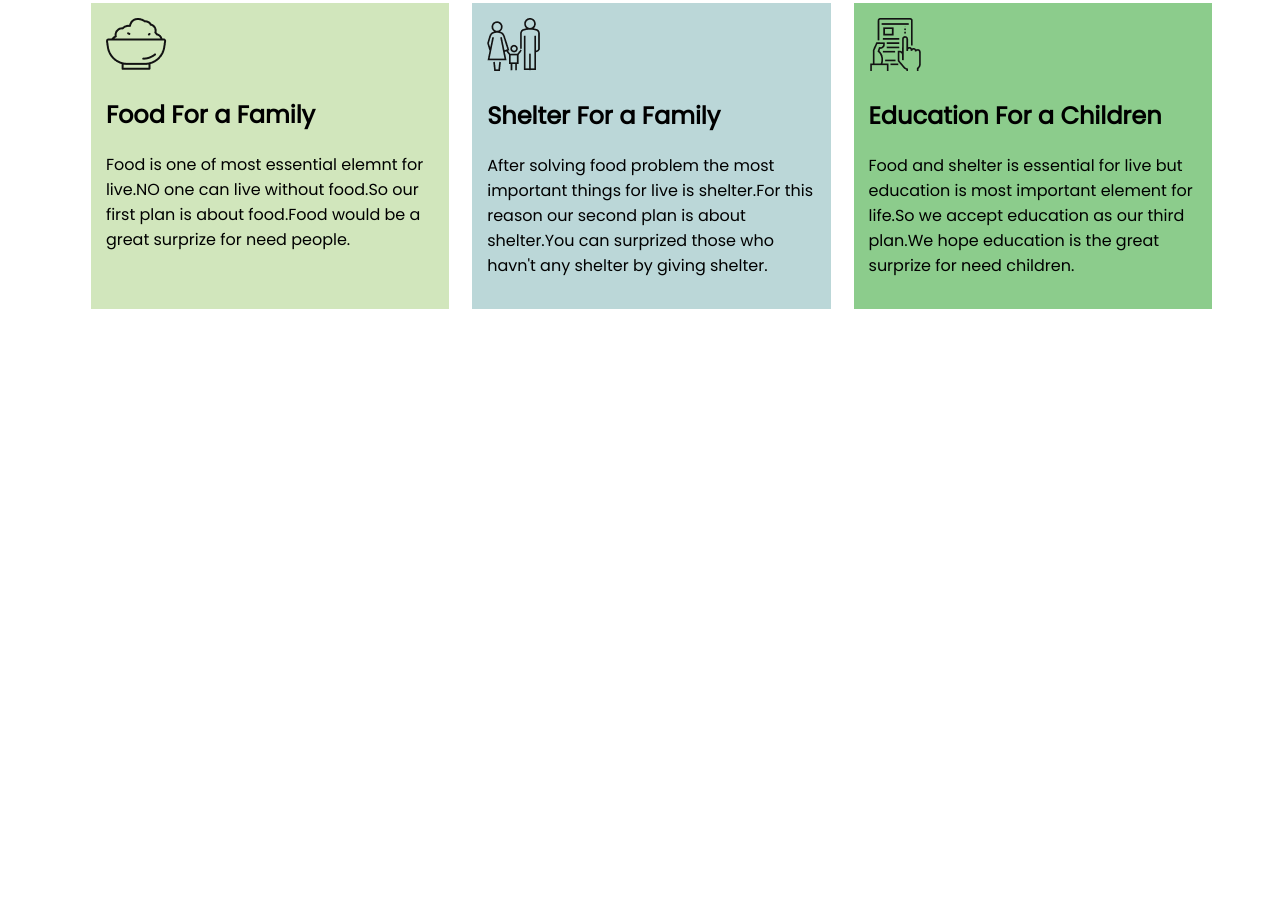
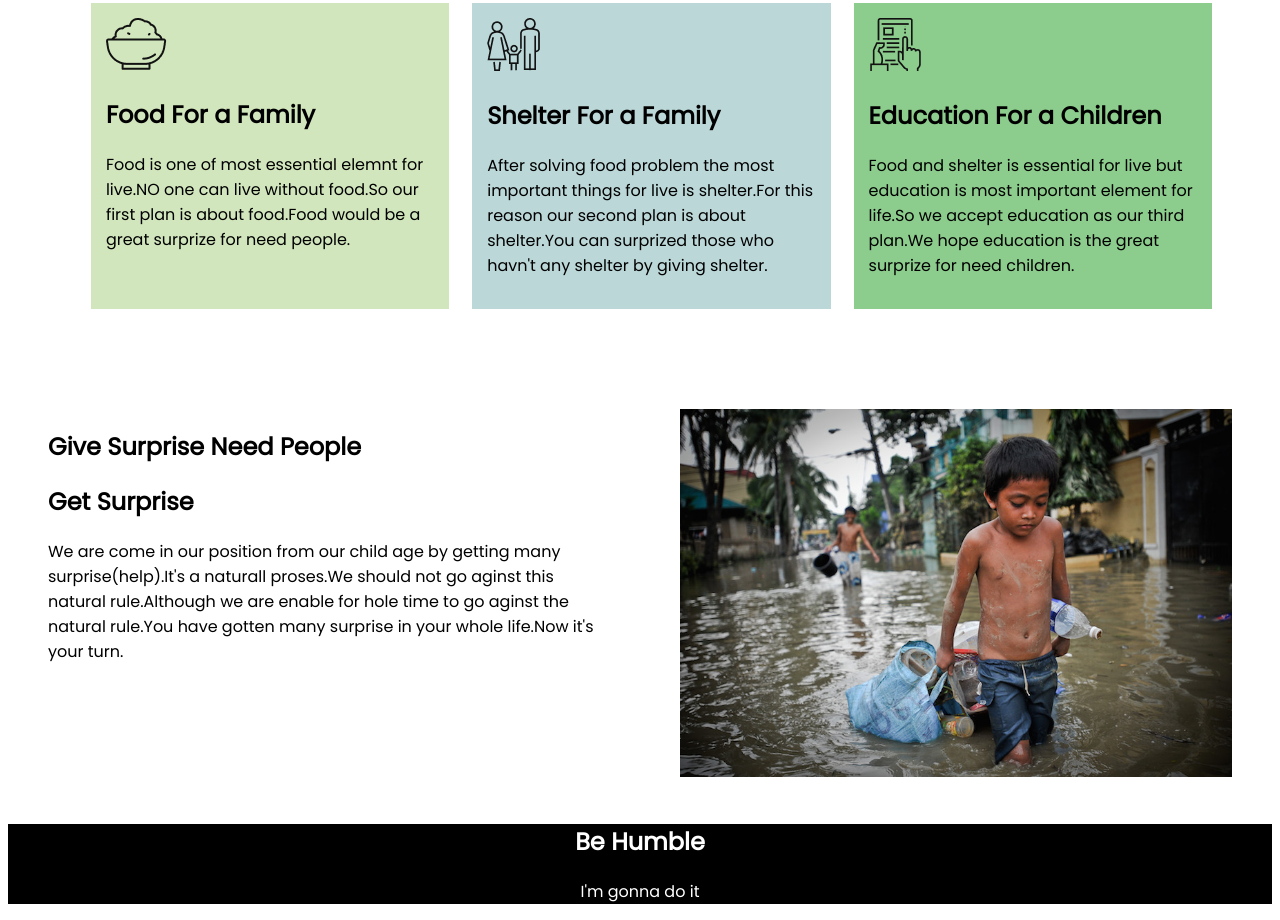
Before and after one commit to mansurdewan/brand-new-website, a plain HTML site: page index.html in a window 1280 px wide. Shown: the part 1408-2328 px from the top of the page. Before the commit the page ends 1785 px from the top, so only its background shows below. Drawn offline with Linux system fonts and the light colour scheme.

Commit message:
complete-added

```diff
--- a/index.html
+++ b/index.html
@@ -90,5 +90,25 @@
             </p>
         </div>
     </section>
+    <section>
+        <div class="main-flex">
+            <div class="flex-surprise">
+                <h2>Give Surprise Need People</h2>
+            <h2> Get Surprise</h2>
+                <p>
+                    We are come in our position from our child age by getting many surprise(help).It's a naturall proses.We should not go aginst this natural rule.Although we are enable for hole time to go aginst the natural rule.You have gotten many surprise in your whole life.Now it's your turn.
+                </p>
+            </div>
+            <div class="flex-surprise">
+                <img src="images/donation9.jpg" alt="">
+            </div>
+        </div>
+    </section>
 </body>
+<br>
+
+<footer>
+    <h2>Be Humble</h2>
+    <p>I'm gonna do it</p>
+</footer>
 </html>
--- a/style.css
+++ b/style.css
@@ -52,8 +52,7 @@ h1{
 .flex-display{
     display: flex;
     padding: 60px;
-    margin right:40% ;
-    margin left: 40%;
+
 
 }
 .half-widht{
@@ -98,3 +97,28 @@ border-right-width: 20%;
 #education-color{
     background-color: rgb(140, 204, 140);
 }
+.main-flex{
+    display: flex;
+    justify-content: space-between;
+}
+.flex-surprise{
+    width:80% ;
+    height: 150px;
+    padding: 40px;
+}
+.flex-surprise img{
+    width: 100%;
+}
+footer{
+    background-color: black;
+    width: 100%;
+    margin-top: 200px;
+}
+footer h2{
+    color: white;
+    text-align: center;
+}
+footer p{
+    color: white;
+    text-align: center;
+}
```
